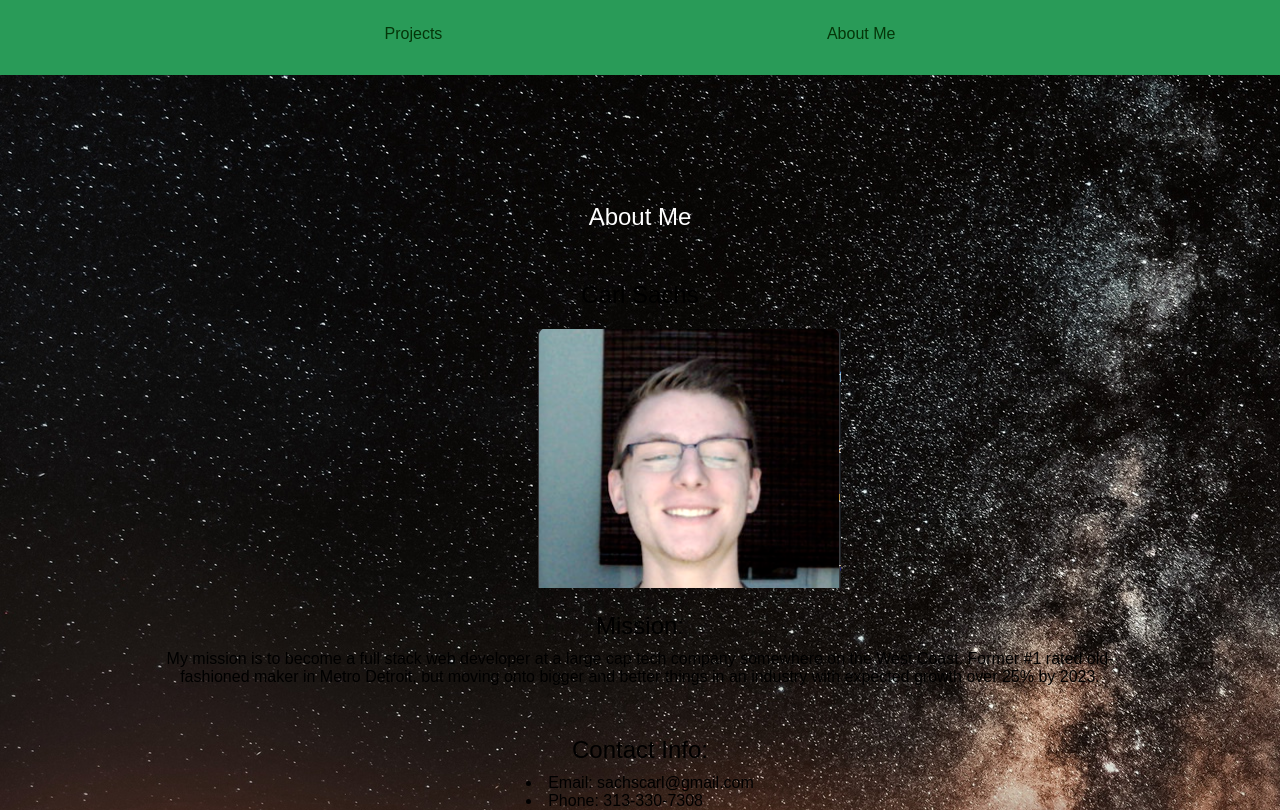
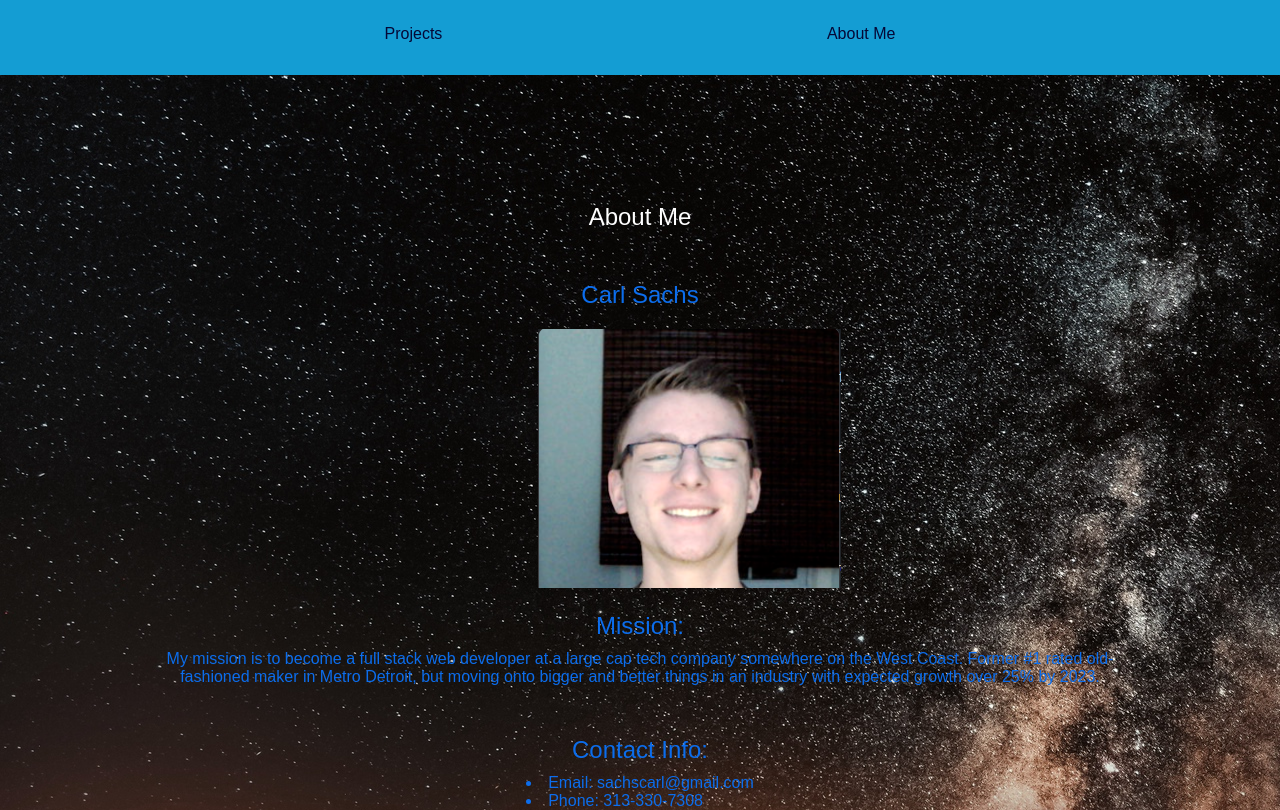
Before and after one commit to carlsachs/employerPortfolio, a website: page about.html in a window 1280 px wide. Drawn offline with Linux system fonts and the light colour scheme.

Commit message:
style chages to whole site complete for now:

```diff
--- a/less/about.less
+++ b/less/about.less
@@ -5,6 +5,7 @@
 #middle-top {
     h2{
         display:flex;
+        color: @mainColor;
         justify-content: center;
         @media @tablet {
             margin-bottom: 40px;
@@ -30,6 +31,7 @@
     display: flex;
     flex-direction: column;
     width: 100%;
+    color: @mainColor;
     .mission {
         display:flex;
         flex-direction: column;
--- a/less/projects.less
+++ b/less/projects.less
@@ -18,7 +18,7 @@
         padding-top: 60px;
     }
     @media @mobile {
-        background-color: white;
+        background-color:@lighterBlue;
         width: 90%;
         height: 575px;
     }
--- a/less/variables.less
+++ b/less/variables.less
@@ -1,7 +1,7 @@
-@mainColor: rgb(7, 80, 40);
-@darkest: #053609;
+@mainColor: rgb(12, 109, 236);
+@darkest: #050836;
 @mediumDark: rgb(1, 109, 6);
-@lighterBlue: rgb(41, 155, 88);
+@lighterBlue: #149dd3;
 
 //media queries :
 @tablet: ~"(max-width: 800px)";
```
Also changed, not shown: css/index.css.
